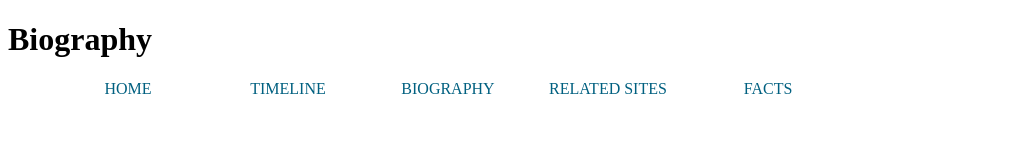
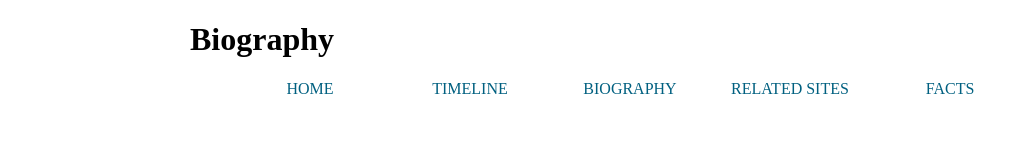
Before and after one commit to lucyknowles/j360-lab-one, a plain HTML site: page Biography/index.html in a window 1280 px wide. Shown: the whole page, without its empty margins (0-1029 px from the left). Drawn offline with Linux system fonts and the light colour scheme.

Commit message:
page wraps

```diff
--- a/Biography/index.html
+++ b/Biography/index.html
@@ -1,5 +1,6 @@
 <!doctype html>
 <html>
+<div id="page-wrap">
 <head>
 <title>HomePage</title>
 <link rel="stylesheet" href="../style.css"/>
@@ -21,4 +22,10 @@
 
 
 </body>
+</div>
+
+
+
+
+
 </html>
```
Also changed, not shown: facts/index.html (+2 -0 lines), index.html (+1 -1 lines), related/index.html (+2 -0 lines), timeline/index.html (+2 -0 lines).
